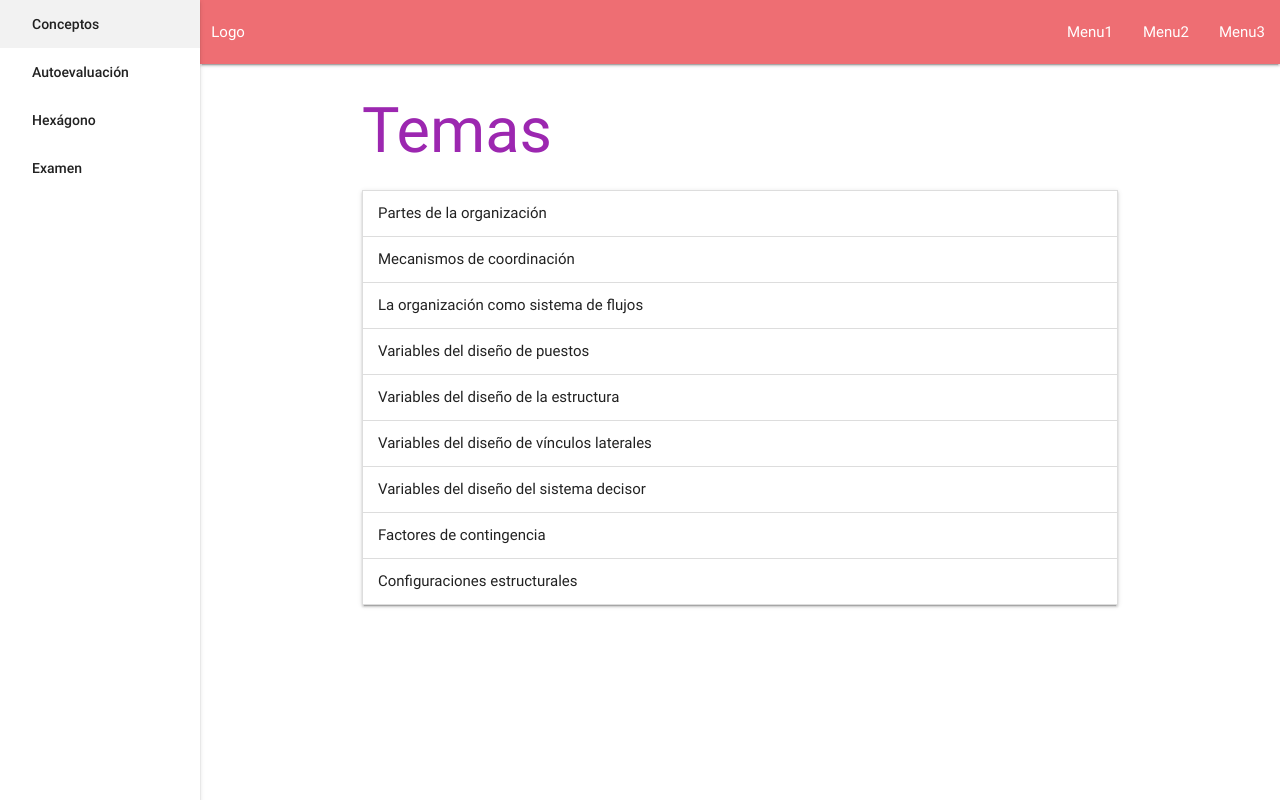
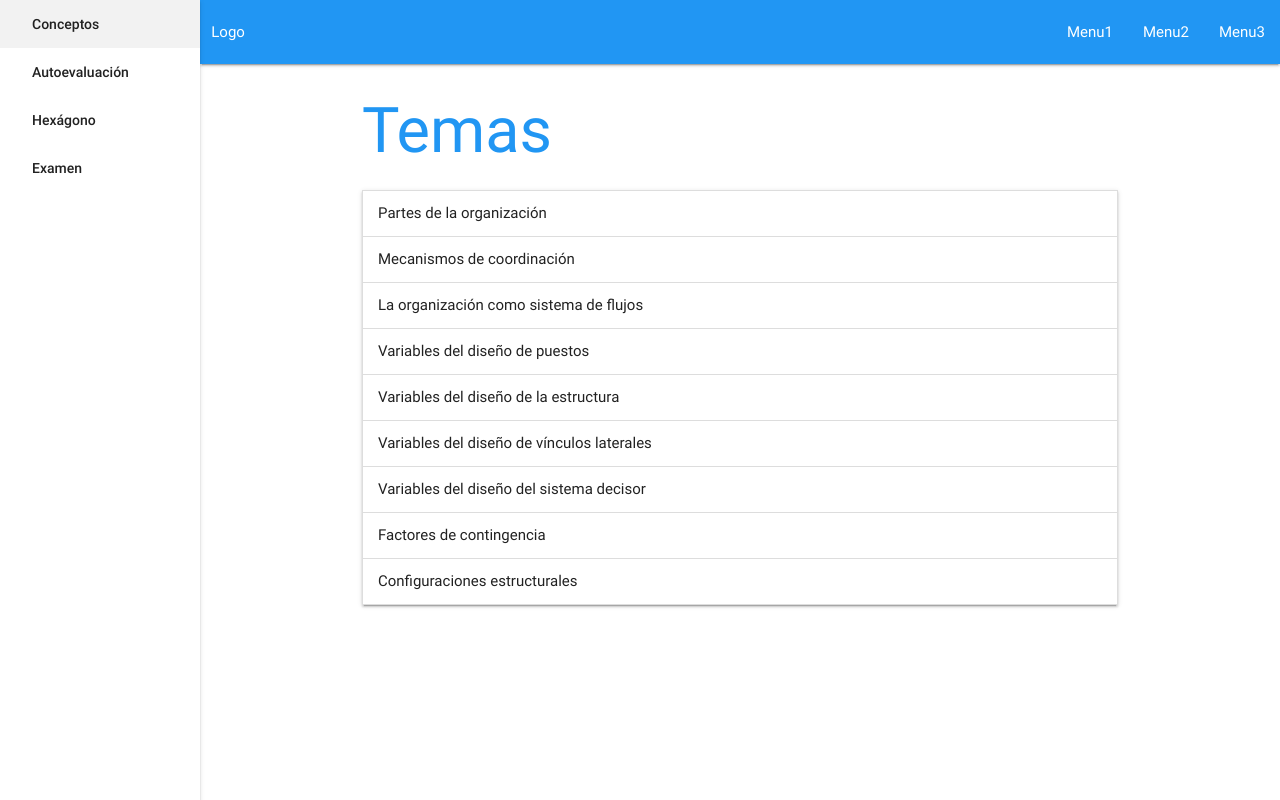
Before and after one commit to rogegg/iOrg2, a Django app: page /datareader/concept in a window 1280 px wide. Run offline with Django 3.2, Linux system fonts and the light colour scheme; data comes from the database, SQL or seed files in the repository.

Commit message:
Add less and refactor names and code

```diff
--- a/datareader/views.py
+++ b/datareader/views.py
@@ -28,6 +28,7 @@ def concept(request):
             topic_list[i]["subtopics"].append({
                 "name" : SubTopic.objects.filter(topic=Topic.objects.all()[i])[j].name,
                 "concepts" : Concept.objects.filter(subtopic=SubTopic.objects.filter(topic=Topic.objects.all()[i])[j])
+
             })
 
     context = {
--- a/iOrg2/settings.py
+++ b/iOrg2/settings.py
@@ -29,7 +29,6 @@ ALLOWED_HOSTS = []
 
 
 # Application definition
-
 INSTALLED_APPS = [
     'django.contrib.admin',
     'django.contrib.auth',
@@ -37,8 +36,12 @@ INSTALLED_APPS = [
     'django.contrib.sessions',
     'django.contrib.messages',
     'django.contrib.staticfiles',
+    #other apps
+    # 'compressor',
+    #my apps
     'datareader.apps.DatareaderConfig',
 ]
+
 
 MIDDLEWARE = [
     'django.middleware.security.SecurityMiddleware',
--- a/requirements.txt
+++ b/requirements.txt
@@ -8,6 +8,8 @@ command-not-found==0.3
 cryptography==1.2.3
 defer==1.0.6
 Django==1.11.2
+django-appconf==1.0.2
+django-compressor==2.1.1
 djangotoolbox==1.8.0
 feedparser==5.1.3
 google-api-python-client==1.6.2
@@ -44,8 +46,10 @@ python-debian==0.1.27
 python-systemd==231
 pytz==2017.2
 pyxdg==0.25
+rcssmin==1.0.6
 reportlab==3.3.0
 requests==2.9.1
+rjsmin==1.0.12
 rsa==3.4.2
 sessioninstaller==0.0.0
 six==1.10.0
--- a/static/css/style.css
+++ b/static/css/style.css
@@ -1,23 +1,29 @@
-*,*:after,*:before{
+*,
+*:after,
+*:before {
   box-sizing: border-box;
 }
-header,main,footer{
-    padding-left: 200px;;
+header,
+main,
+footer {
+  padding-left: 200px;
 }
-.lateral-nav-wrapper{
+.lateral-nav-wrapper {
   width: 200px;
 }
-.main-container .concept-list-wrapper .concept-item{
+.concept-item {
   position: relative;
   display: inline-block;
-    margin-bottom: 10px;
+  margin: 10px 10px 0 0;
 }
-
-
-
+.concept-popup-description {
+  padding-left: 20px;
+}
 /*Reajustamos Padding de la estructura genreal*/
-@media only screen and (max-width: 992px){
-    header,main,footer{
+@media only screen and (max-width: 992px) {
+  header,
+  main,
+  footer {
     padding-left: 0;
   }
 }
--- /dev/null
+++ b/static/js/general.js
@@ -0,0 +1,20 @@
+/**
+ * Created by roge on 21/06/17.
+ */
+
+
+$(document).ready(function(){
+
+    iniMaterializeJs();
+});
+
+/**
+ * Initialize MaterializCss
+ */
+function iniMaterializeJs(){
+    //Ini modal-popup.
+    $('.modal').modal();
+
+    //Ini sideNav
+    $('.button-collapse').sideNav();
+}
--- /dev/null
+++ b/static/less/concept.less
@@ -0,0 +1,10 @@
+
+.concept-item {
+    position: relative;
+    display: inline-block;
+    margin: 10px 10px 0 0;
+}
+
+.concept-popup-description{
+  padding-left: 20px;
+}
--- /dev/null
+++ b/static/less/main.less
@@ -0,0 +1,9 @@
+*,*:after,*:before{
+    box-sizing: border-box;
+}
+header,main,footer{
+    padding-left: 200px;;
+}
+.lateral-nav-wrapper{
+    width: 200px;
+}
--- /dev/null
+++ b/static/less/main_mq.less
@@ -0,0 +1,6 @@
+/*Reajustamos Padding de la estructura genreal*/
+@media only screen and (max-width: 992px){
+    header,main,footer{
+        padding-left: 0;
+    }
+}
--- /dev/null
+++ b/static/less/style.less
@@ -0,0 +1,4 @@
+@import "main.less";
+@import "concept.less";
+
+@import "main_mq.less";
--- a/templates/datareader/concepts.html
+++ b/templates/datareader/concepts.html
@@ -1,27 +1,48 @@
     {% extends 'index.html' %}
     {% block content %}
 
-        <h1 class="purple-text darken-4">Temas</h1>
+    <h1 class="blue-text darken-4">Temas</h1>
     <ul class="collapsible concept-list-wrapper" data-collapsible="accordion">
     {% for topic in topic_list %}
         <li>
             <div class="collapsible-header">{{ topic.name }}</div>
             <div class="collapsible-body">
             {% for subtopic in topic.subtopics %}
+                {% if topic.name != subtopic.name %}
                     <ul class="collapsible" data-collapsible="accordion">
                     <li>
                         <div class="collapsible-header">{{ subtopic.name }}</div>
                         <div class="collapsible-body">
-                                        <div class="row">
+                {% endif %}
+{#                            <div class="row">#}
                         {% for concept in subtopic.concepts %}
                            <div class="concept-item">
-                                                <a href="" class="waves-effect waves-light btn">{{ concept.name }}</a>
+                               <a href="#modal{{ concept.id }}" class="waves-effect waves-light btn">{{ concept.name }}</a>
+                                <div id="modal{{ concept.id }}" class="modal concept-popup-container">
+                                    <div class="modal-content concept-popup">
+                                        <h4 class="concept-popup-title blue-text center-align">{{ concept.name }}</h4>
+                                        <h5 class="concept-popup-subtitle blue-text text-lighten-3">Definición:</h5>
+                                        <p class="concept-popup-description">{{ concept.definition }}</p>
+                                        <h5 class="concept-popup-subtitle blue-text text-lighten-3">Ejemplo:</h5>
+                                        <div class="concept-popup-description">{{ concept.example }}</div>
+                                        {% if concept.url_image %}
+                                            <div class="row center-align">
+                                                <img src="{{ concept.url_image }}" alt="imagen de concepto" class="center-align">
+                                            </div>
+                                        {% endif %}
+                                    </div>
+                                    <div class="modal-footer">
+                                        <a href="#" class="modal-action modal-close waves-effect waves-green btn-flat">Salir</a>
+                                    </div>
+                                </div>
                             </div>
                         {% endfor %}
-                                        </div>
+{#                            </div>#}
+                {% if topic.name != subtopic.name %}
                         </div>
                     </li>
                     </ul>
+                {% endif %}
             {% endfor %}
             </div>
         </li>
--- a/templates/index.html
+++ b/templates/index.html
@@ -4,19 +4,22 @@
     <meta charset="UTF-8">
     <title>Title</title>
     {% load static %}
+    <link rel="shortcut icon" type="image/png" href="{% static 'assets/favicon.ico' %}/">
     <link rel="stylesheet" href="{% static 'css/materialize.min.css' %}">
     <link rel="stylesheet" href="{% static 'css/style.css' %}">
     <link href="https://fonts.googleapis.com/icon?family=Material+Icons" rel="stylesheet">
     <script type="text/javascript" src="{% static 'js/jquery-2.2.4.min.js' %}"></script>
     <script type="text/javascript" src="{% static 'js/materialize.min.js' %}"></script>
+    <script type="text/javascript" src="{% static 'js/general.js' %}"></script>
     <!--Let browser know website is optimized for mobile-->
     <meta name="viewport" content="width=device-width, initial-scale=1.0"/
 </head>
 <body>
     <header>
         <nav class="">
-            <div class="nav-wrapper">
+            <div class="nav-wrapper blue">
                 <div class="row">
+                    <a href="#" data-activates="nav-mobile" class="button-collapse"><i class="material-icons">menu</i></a>
                     <div class="col"><a href="#">Logo</a></div>
 
                     <ul class="right">
@@ -30,7 +33,7 @@
     </header>
 
 
-        <ul class="lateral-nav-wrapper side-nav fixed">
+        <ul id="nav-mobile" class="lateral-nav-wrapper side-nav fixed">
             <li><a href="{% url 'concept' %}" class="">Conceptos</a></li>
             <li><a href="{% url 'index' %}" class="">Autoevaluación</a></li>
             <li><a href="{% url 'index' %}" class="">Hexágono</a></li>
```
Also changed, not shown: static/css/concept.css (added, +8 -0 lines), static/css/main.css (added, +13 -0 lines), static/assets/favicon.ico (added). Lines whose indentation alone changed are shown as unchanged.
